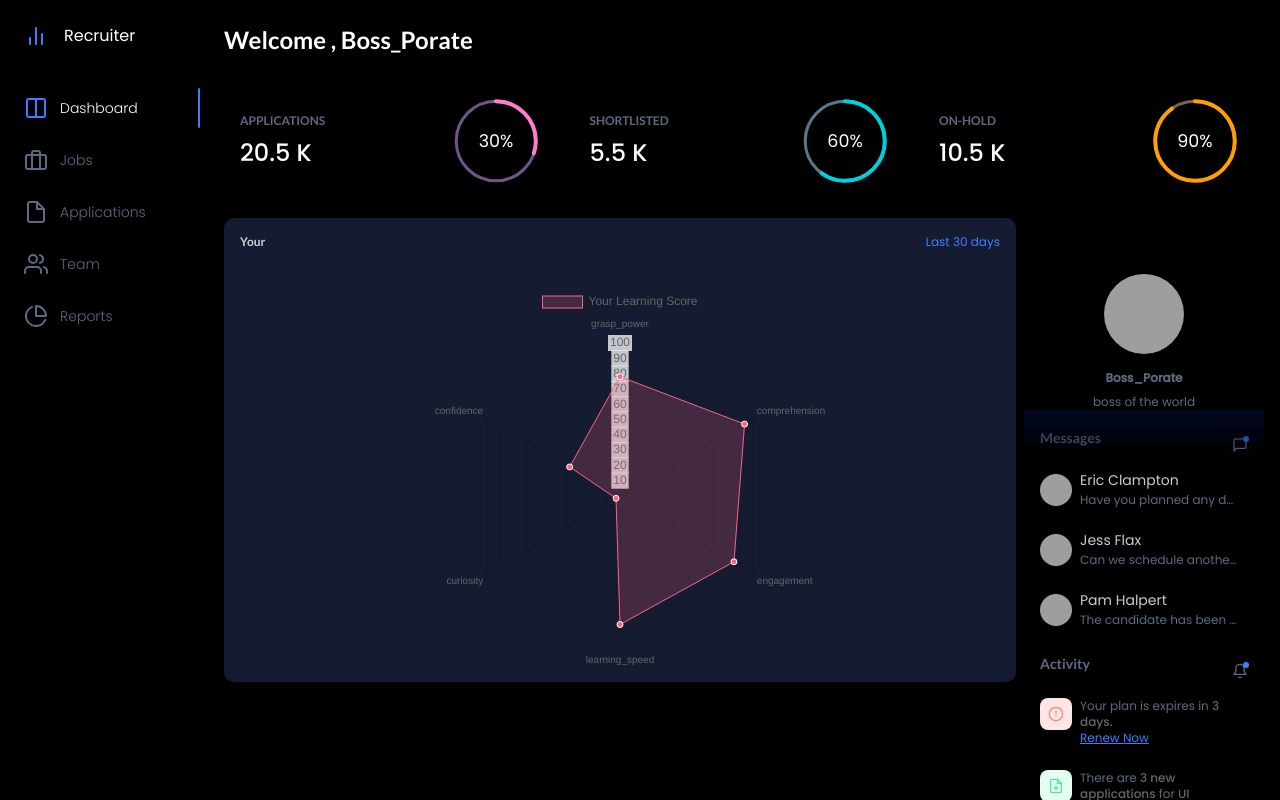
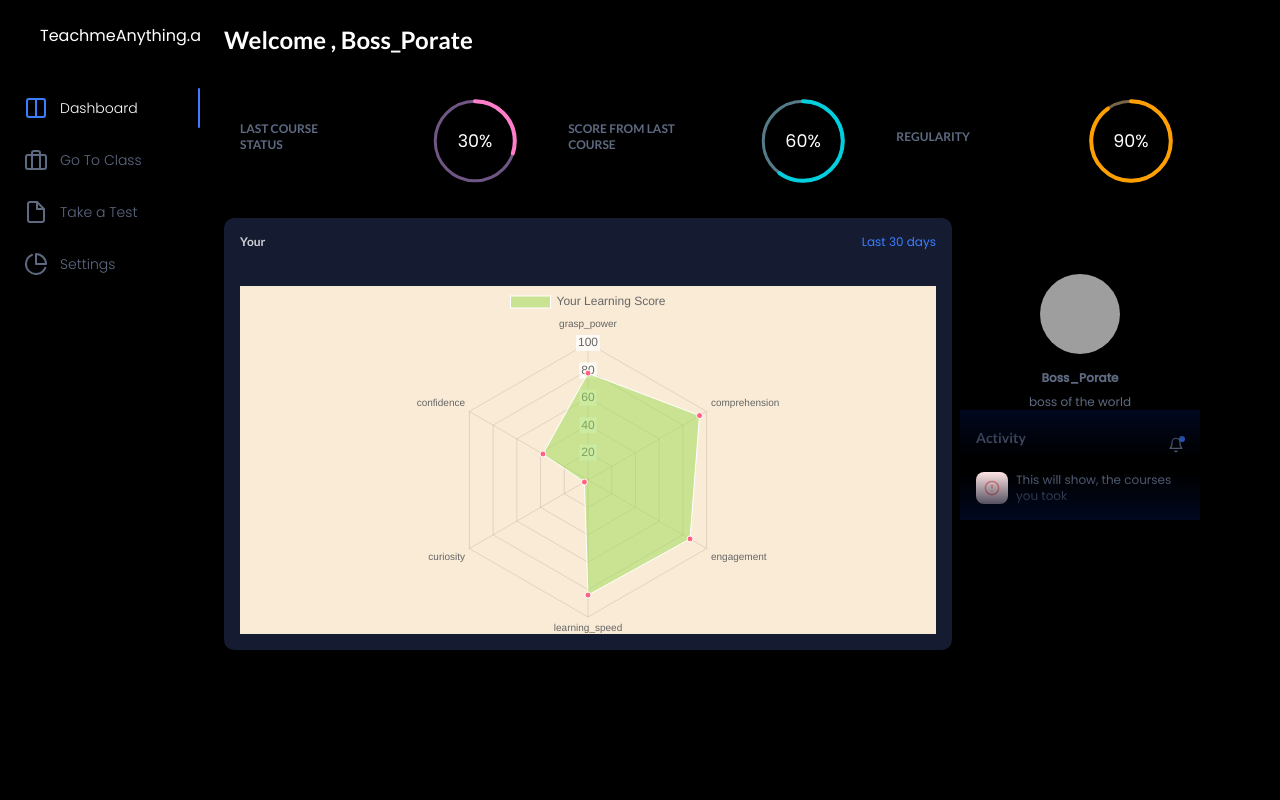
Before and after one commit to AtharvPorate1/teachmeanything, a Django app: page /accounts/profile/ in a window 1280 px wide. Run offline with Django 4.2, Linux system fonts and the light colour scheme; a user stored in the database is signed in; some libraries are stand-ins or nearby versions; grey boxes are pictures that could not be loaded.

Commit message:
revamped dashboard

```diff
--- a/sensei/urls.py
+++ b/sensei/urls.py
@@ -1,9 +1,12 @@
 from django.urls import path,include
 from . import views
 
+
+app_name = 'sensei'
+
 urlpatterns = [
 
-    path('',views.sensei),
+    path('',views.sensei,name='teacher'),
     path('classroom/',views.my_view,name='classroom'),
 
 ]
--- a/sensei/views.py
+++ b/sensei/views.py
@@ -50,6 +50,7 @@ def syllabus(actual_string):
 
 
 def course_generator(prompt):
+
     response = openai.ChatCompletion.create(
             model="gpt-3.5-turbo",
             messages=[
--- a/static/dashboard.css
+++ b/static/dashboard.css
@@ -26,7 +26,7 @@
 
 body {
   height: 100vh;
-  width: 100%;
+  width: 95%;
   overflow: hidden;
   display: flex;
   justify-content: center;
@@ -248,7 +248,7 @@ button {
 .line-chart {
   width: 100%;
   margin-top: 24px;
-  background-color: #151c32;
+
 }
 .chart-container {
   width: 100%;
@@ -754,3 +754,8 @@ button {
     opacity: 1;
   }
 }
+.line-chart {
+  width: 100%;
+  margin-top: 24px;
+  background-color: antiquewhite;
+}
--- a/templates/profile.html
+++ b/templates/profile.html
@@ -20,7 +20,7 @@
           <line x1="18" y1="20" x2="18" y2="10"/>
           <line x1="12" y1="20" x2="12" y2="4"/>
           <line x1="6" y1="20" x2="6" y2="14"/>       </svg>
-        <span>Recruiter</span>
+        <span>TeachmeAnything.ai</span>
       </div>
       <ul class="nav-list">
         <li class="nav-list-item active">
@@ -30,27 +30,27 @@
           </a>
         </li>
         <li class="nav-list-item">
-          <a class="nav-list-link" href="#">
+          <a class="nav-list-link" href="{% url 'sensei:teacher'%}">
             <svg xmlns="http://www.w3.org/2000/svg" width="24" height="24" viewBox="0 0 24 24" fill="none" stroke="currentColor" stroke-width="2" stroke-linecap="round" stroke-linejoin="round" class="feather feather-briefcase"><rect x="2" y="7" width="20" height="14" rx="2" ry="2"/><path d="M16 21V5a2 2 0 0 0-2-2h-4a2 2 0 0 0-2 2v16"/></svg>
-            Jobs
+            Go To Class
           </a>
         </li>
         <li class="nav-list-item">
           <a class="nav-list-link" href="#">
             <svg xmlns="http://www.w3.org/2000/svg" width="24" height="24" viewBox="0 0 24 24" fill="none" stroke="currentColor" stroke-width="2" stroke-linecap="round" stroke-linejoin="round" class="feather feather-file"><path d="M13 2H6a2 2 0 0 0-2 2v16a2 2 0 0 0 2 2h12a2 2 0 0 0 2-2V9z"/><polyline points="13 2 13 9 20 9"/></svg>
-            Applications
+            Take a Test
           </a>
         </li>
-        <li class="nav-list-item">
+        <!-- <li class="nav-list-item">
           <a class="nav-list-link" href="#">
             <svg xmlns="http://www.w3.org/2000/svg" width="24" height="24" viewBox="0 0 24 24" fill="none" stroke="currentColor" stroke-width="2" stroke-linecap="round" stroke-linejoin="round" class="feather feather-users"><path d="M17 21v-2a4 4 0 0 0-4-4H5a4 4 0 0 0-4 4v2"/><circle cx="9" cy="7" r="4"/><path d="M23 21v-2a4 4 0 0 0-3-3.87"/><path d="M16 3.13a4 4 0 0 1 0 7.75"/></svg>
             Team
           </a>
-        </li>
+        </li> -->
         <li class="nav-list-item">
           <a class="nav-list-link" href="#">
             <svg xmlns="http://www.w3.org/2000/svg" width="24" height="24" viewBox="0 0 24 24" fill="none" stroke="currentColor" stroke-width="2" stroke-linecap="round" stroke-linejoin="round" class="feather feather-pie-chart"><path d="M21.21 15.89A10 10 0 1 1 8 2.83"/><path d="M22 12A10 10 0 0 0 12 2v10z"/></svg>
-            Reports
+            Settings
           </a>
         </li>
       </ul>
@@ -71,8 +71,8 @@
         <div class="chart-container-wrapper">
           <div class="chart-container">
             <div class="chart-info-wrapper">
-              <h2>Applications</h2>
-              <span>20.5 K</span>
+              <h2>Last Course Status</h2>
+              <!-- <span>20.5 K</span> -->
             </div>
             <div class="chart-svg">
               <svg viewBox="0 0 36 36" class="circular-chart pink">
@@ -87,11 +87,11 @@
             </div>
           </div>
         </div>
-        <div class="chart-container-wrapper">
+         <div class="chart-container-wrapper">
           <div class="chart-container">
             <div class="chart-info-wrapper">
-              <h2>Shortlisted</h2>
-              <span>5.5 K</span>
+              <h2>Score from Last Course</h2>
+              <!-- <span>5.5 K</span> -->
             </div>
             <div class="chart-svg">
               <svg viewBox="0 0 36 36" class="circular-chart blue">
@@ -109,8 +109,8 @@
         <div class="chart-container-wrapper">
           <div class="chart-container">
             <div class="chart-info-wrapper">
-              <h2>On-hold</h2>
-              <span>10.5 K</span>
+              <h2>Regularity</h2>
+              <!-- <span>10.5 K</span> -->
             </div>
              <div class="chart-svg">
               <svg viewBox="0 0 36 36" class="circular-chart orange">
@@ -148,12 +148,13 @@
                     label: 'Your Learning Score',
                     data: [{{user_data.grasp_power}}, {{user_data.comprehension}},{{user_data.engagement}},{{user_data.learning_speed}},{{user_data.curiosity}},{{user_data.confidence}}],
                     borderWidth: 1,
-                    backgroundColor: 'rgba(255, 99, 132, 0.2)',
-                    borderColor: 'rgb(255, 99, 132)',
+                    backgroundColor: 'rgba(151,219,79, 0.5)',
+                    borderColor: 'rgb(255, 255, 255)',
                     pointBackgroundColor: 'rgb(255, 99, 132)',
                     pointBorderColor: '#fff',
                     pointHoverBackgroundColor: '#fff',
                     pointHoverBorderColor: 'rgb(255, 99, 132)',
+
                   }]
                 },
                 options: {
@@ -188,7 +189,7 @@
         <p class="profile-text">{{user_data.name}}</p>
         <p class="profile-subtext">{{user_data.background}}</p>
       </div>
-      <div class="app-right-content">
+      <!-- <div class="app-right-content">
         <div class="app-right-section">
         <div class="app-right-section-header">
           <h2>Messages</h2>
@@ -217,7 +218,7 @@
             <p class="message-subtext">The candidate has been shorlisted.</p>
           </div>
         </div>
-      </div>
+      </div> -->
       <div class="app-right-section">
         <div class="app-right-section-header">
           <h2>Activity</h2>
@@ -230,11 +231,11 @@
             <svg xmlns="http://www.w3.org/2000/svg" width="16" height="16" viewBox="0 0 24 24" fill="none" stroke="currentColor" stroke-width="2" stroke-linecap="round" stroke-linejoin="round" class="feather feather-alert-circle"><circle cx="12" cy="12" r="10"/><line x1="12" y1="8" x2="12" y2="12"/><line x1="12" y1="16" x2="12.01" y2="16"/></svg>
           </span>
           <div class="activity-text-wrapper">
-            <p class="activity-text">Your plan is expires in <strong>3 days.</strong></p>
-             <a class="activity-link" href="#">Renew Now</a>
+            <p class="activity-text">This will show, the courses you took</strong></p>
+             <!-- <a class="activity-link" href="#">Renew Now</a> -->
           </div>
         </div>
-        <div class="activity-line">
+        <!-- <div class="activity-line">
           <span class="activity-icon applicant">
             <svg xmlns="http://www.w3.org/2000/svg" width="16" height="16" viewBox="0 0 24 24" fill="none" stroke="currentColor" stroke-width="2" stroke-linecap="round" stroke-linejoin="round" class="feather feather-file-plus"><path d="M14 2H6a2 2 0 0 0-2 2v16a2 2 0 0 0 2 2h12a2 2 0 0 0 2-2V8z"/><polyline points="14 2 14 8 20 8"/><line x1="12" y1="18" x2="12" y2="12"/><line x1="9" y1="15" x2="15" y2="15"/></svg>
           </span>
@@ -281,7 +282,7 @@
           <div class="activity-text-wrapper">
             <p class="activity-text">You have drafted a job post for <strong>HR Specialist</strong></p>
             <a href="#" class="activity-link">Complete Now</a>
-          </div>
+          </div> -->
         </div>
       </div>
       </div>
--- a/templates/sensei_base.html
+++ b/templates/sensei_base.html
@@ -7,8 +7,8 @@
     <title>Document</title>
 </head>
 <body>
-  <h1> OpenAI chatbot will be here</h1>
-  <h3>Write an instruction</h3>
+  <h1>Teach Me </h1>
+  <!-- <h3>Write an instruction</h3> -->
   <form action="" method="post">
     {% csrf_token %}
     <input type="hidden" name="form_type" value="prompt_from_user">
```
Also changed, not shown: db.sqlite3, sensei/models.py (line endings or trailing spaces).
